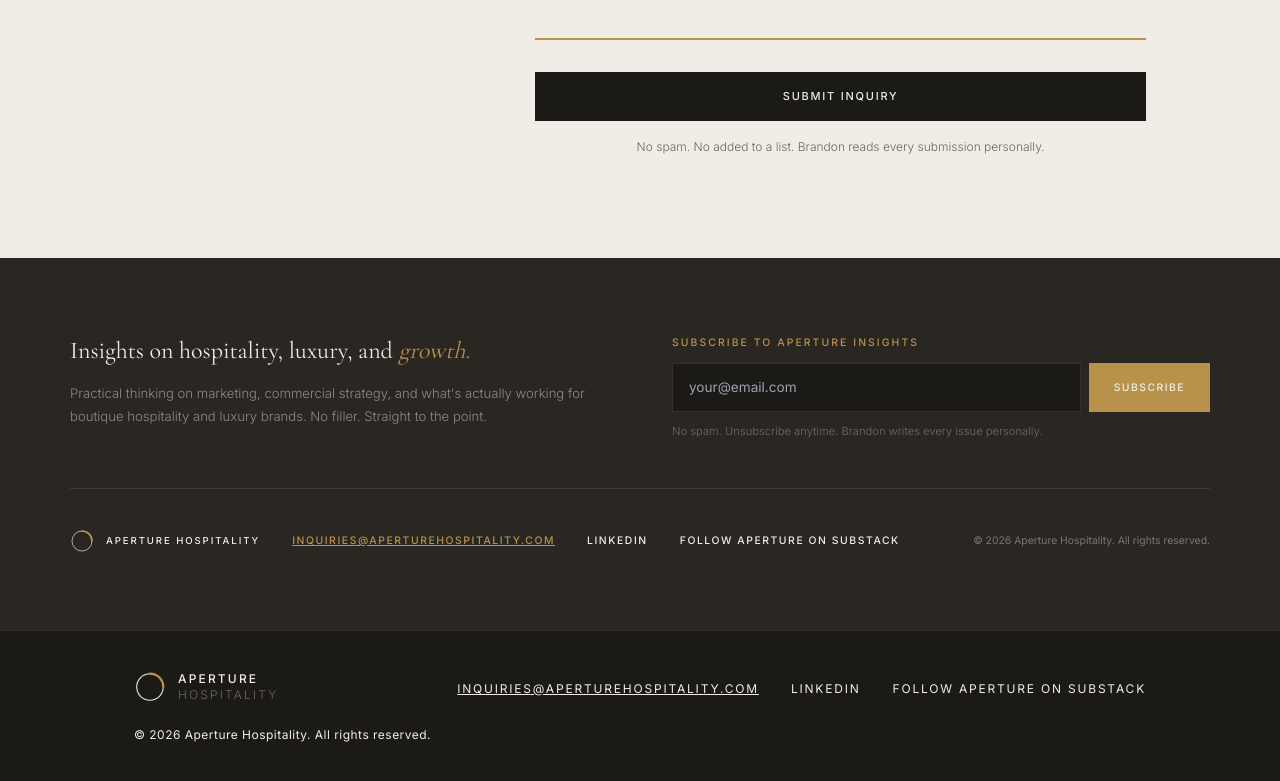
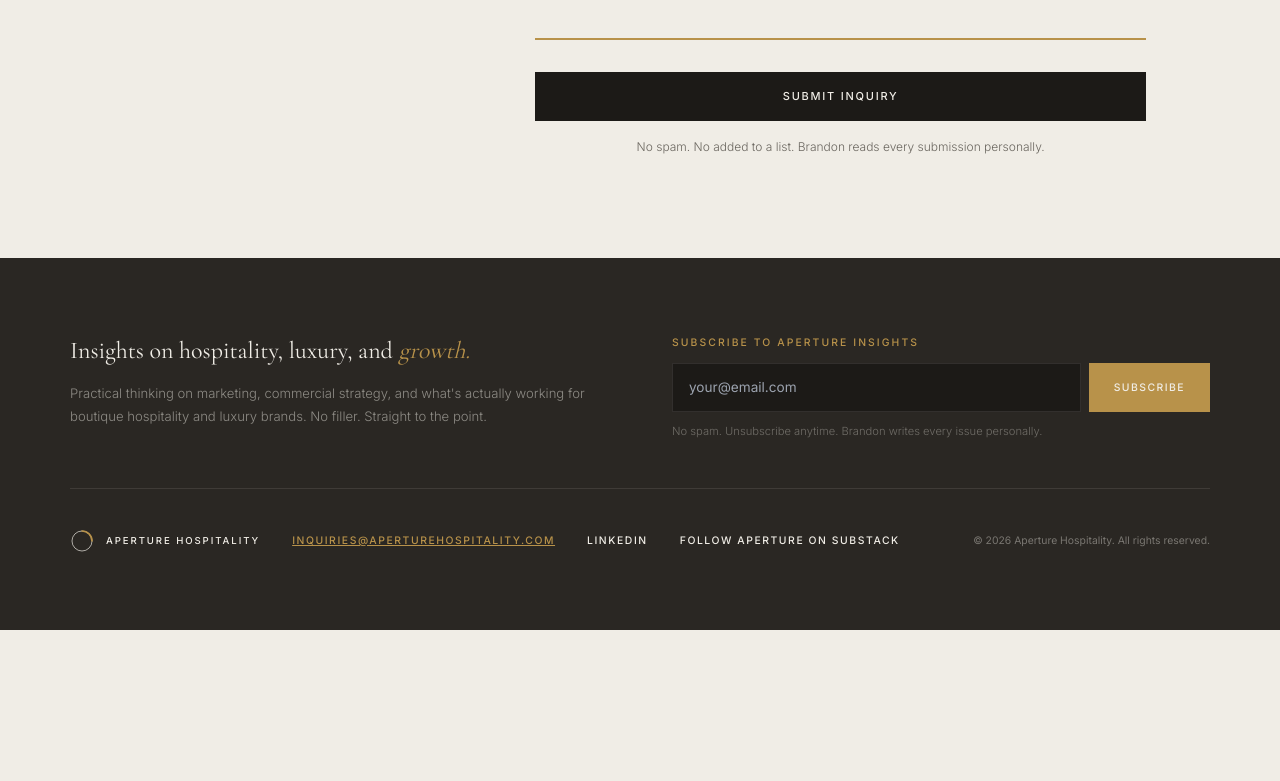
Before and after one commit to letsnavigatebmw/aperture-hospitality, a Next.js app: page /how-we-work in a window 1280 px wide. Shown: the part 6673-7454 px from the top of the page. After the commit the page ends 7303 px from the top, so only its background shows below. Built offline with nearby package versions, Linux system fonts and the light colour scheme.

Commit message:
fix: remove footer from how-we-work page

```diff
--- a/app/how-we-work/page.tsx
+++ b/app/how-we-work/page.tsx
@@ -1,7 +1,6 @@
 'use client'
 
 import Nav from '@/components/Nav'
-import Footer from '@/components/Footer'
 import IntakeForm from '@/components/IntakeForm'
 import Link from 'next/link'
 
@@ -565,8 +564,6 @@ export default function HowWeWorkPage() {
           </div>
         </div>
       </section>
-
-      <Footer />
     </>
   )
 }
```
